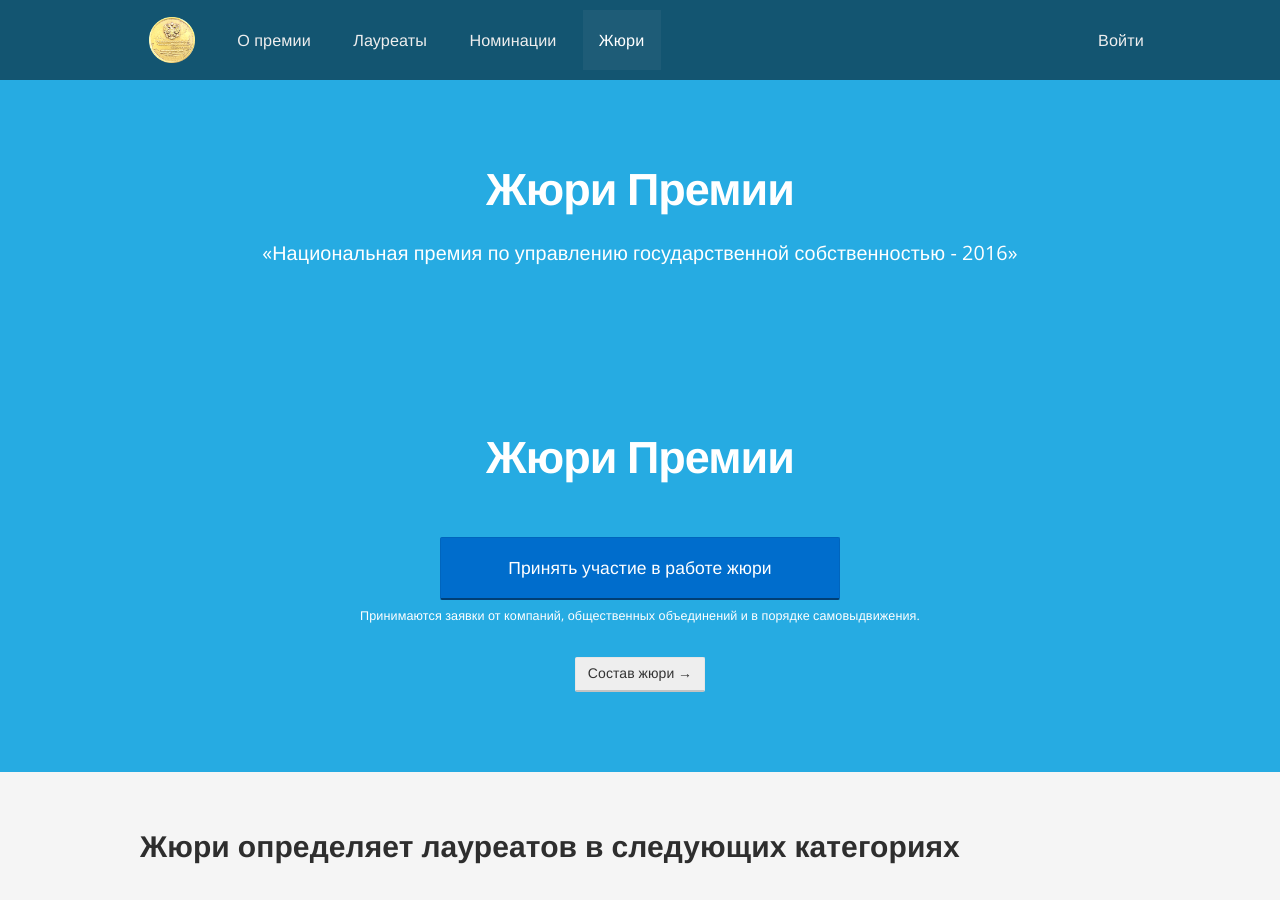
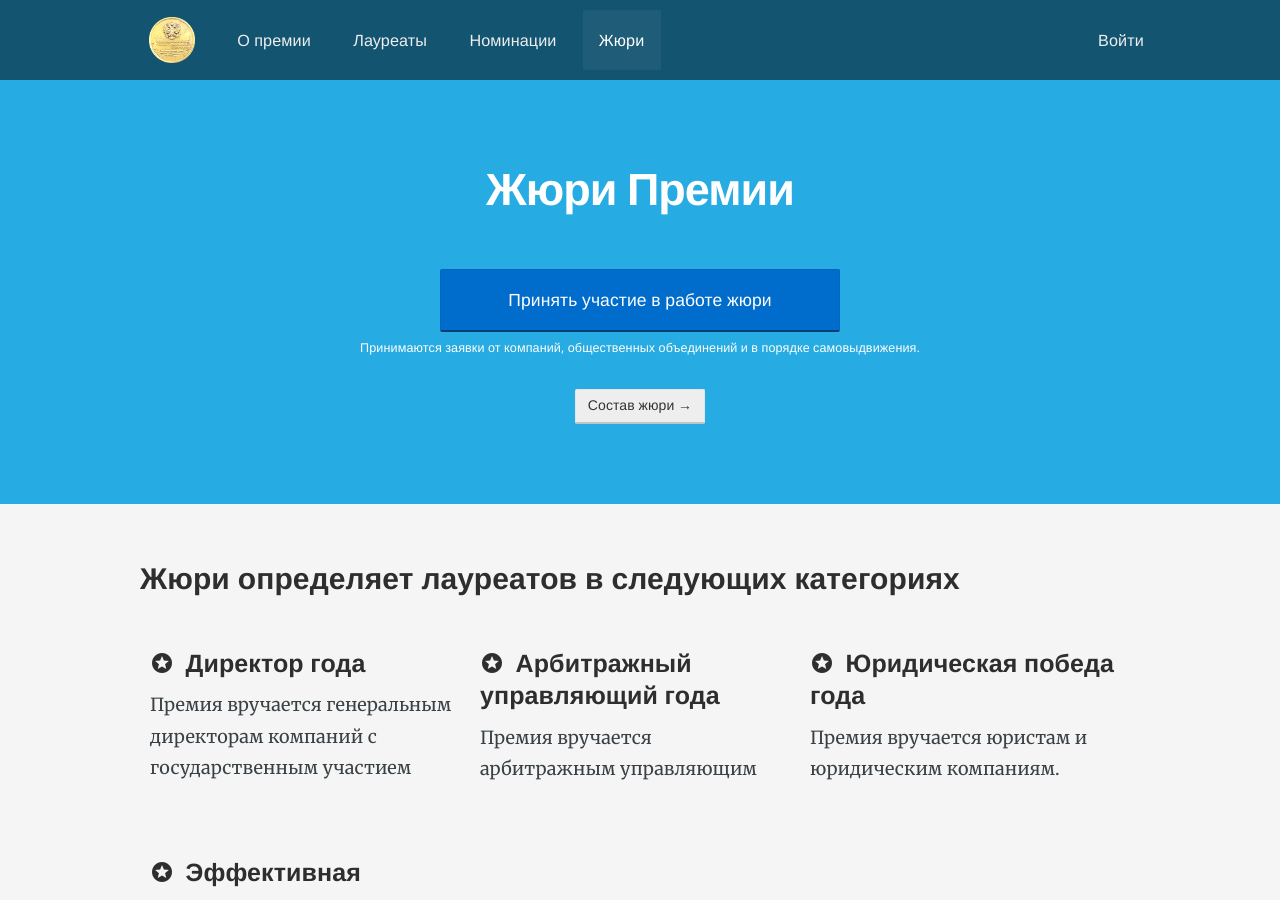
Before and after one commit to dennisd1/prize, a Jekyll site: the page built from pages/jury.html, in a window 1280 px wide and 900 px high. Built offline with Jekyll 4.4.1, drawn with Linux system fonts in a browser that asks for light colours; nearby versions of some CDN libraries.

Commit message:
Update jury.html

```diff
--- a/pages/jury.html
+++ b/pages/jury.html
@@ -1,8 +1,8 @@
 ---
 layout: default
-title: About
-header: Жюри Премии
-header_subtext: «Национальная премия по управлению государственной собственностью - 2016»
+title: Jury
+header:
+header_subtext:
 permalink: /jury/
 description: Discover the motivations behind creating CloudCannon. Meet the team developing and maintaining the Cloud CMS for Jekyll and static sites.
 ---
```
